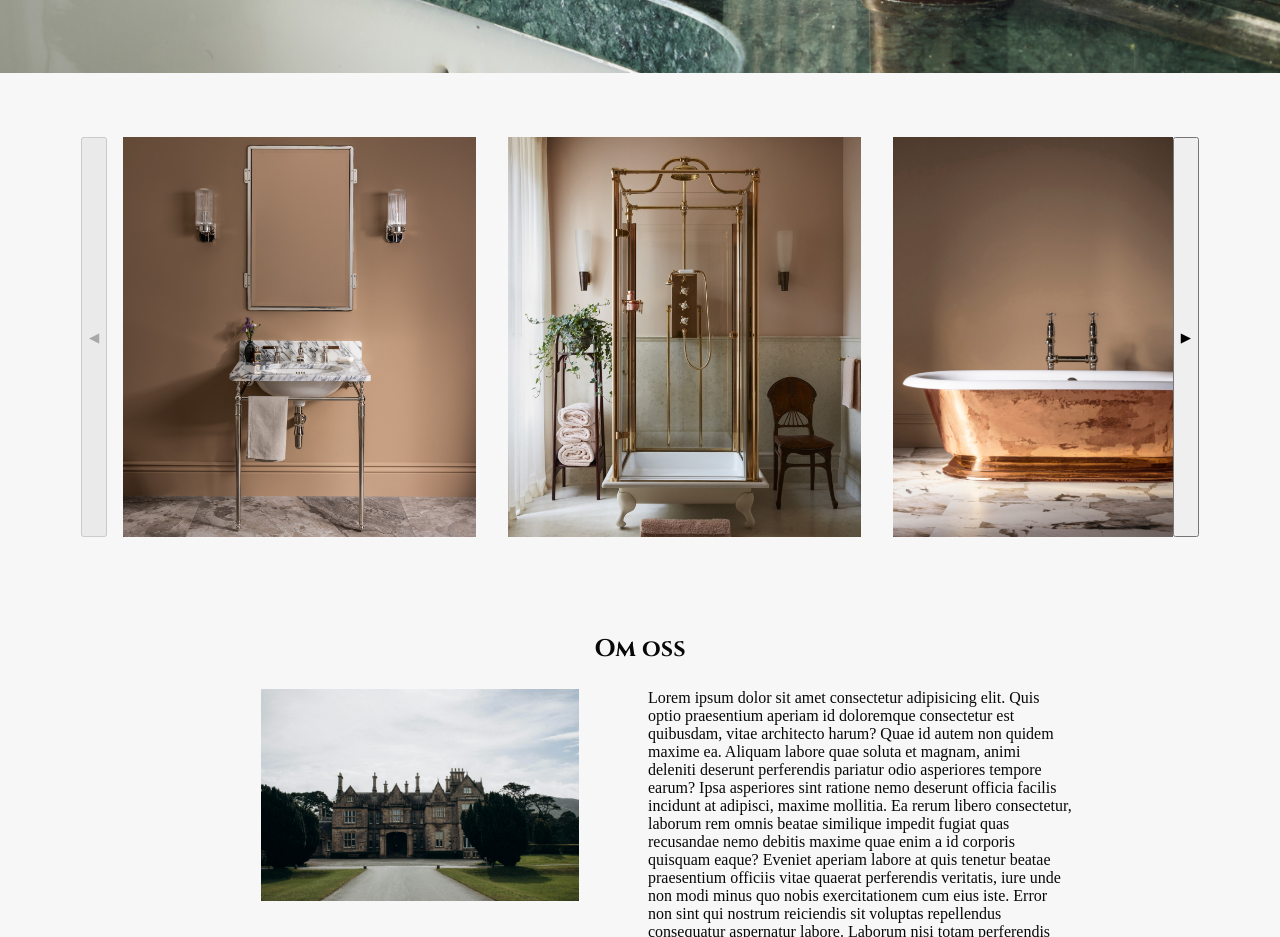
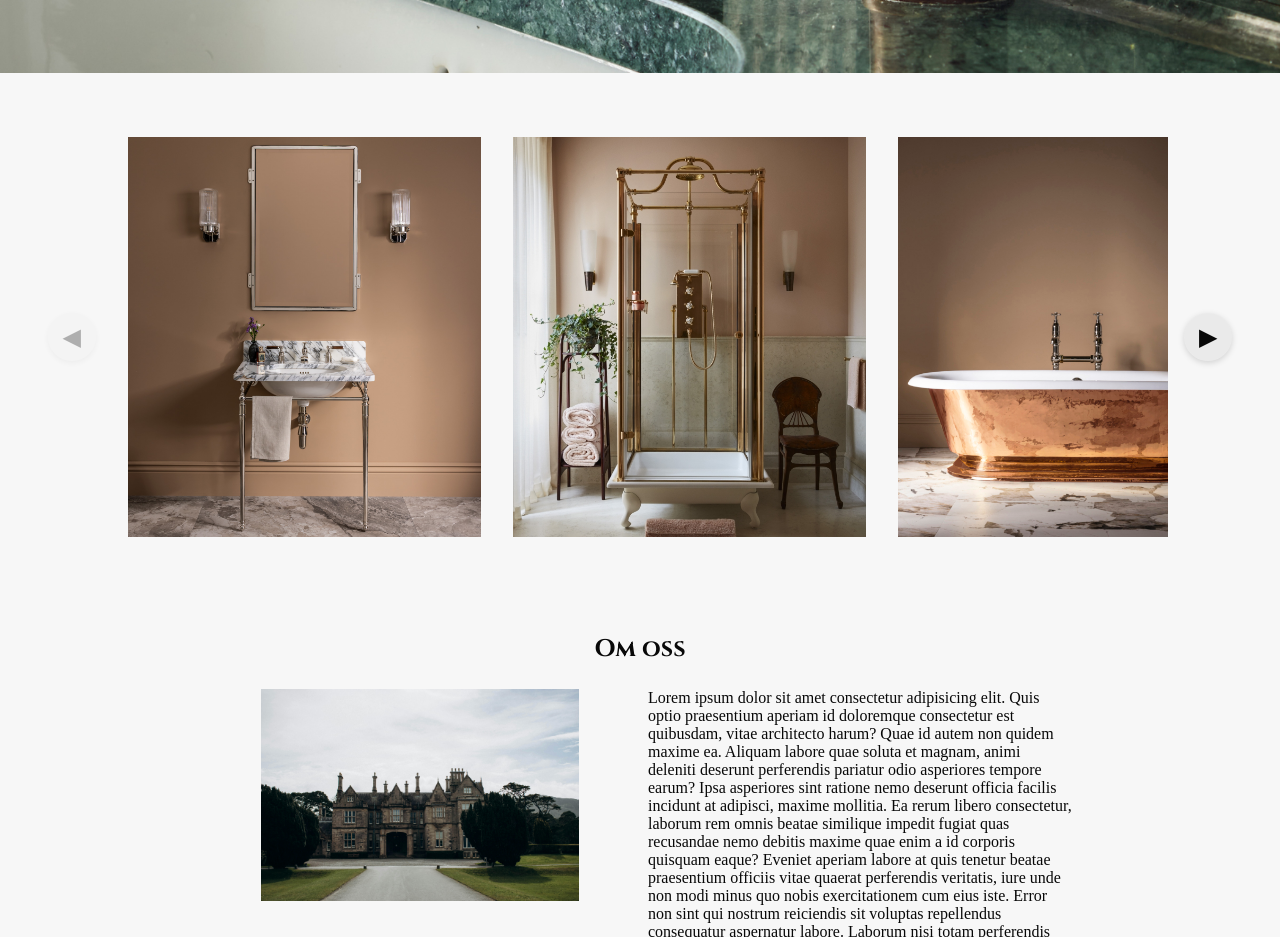
Before and after one commit to jonaru/kb-site, a React (Vite) app: page / in a window 1280 px wide. Shown: the part 840-1777 px from the top of the page. Built offline with nearby package versions, Linux system fonts and the light colour scheme; a web font is replaced by a local one.

Commit message:
Styled slider arrows

```diff
--- a/src/routes/index.lazy.jsx
+++ b/src/routes/index.lazy.jsx
@@ -13,12 +13,12 @@ const ITEM_WIDTH = 417;
 function Index() {
   const products = getProducts();
   const [scrollPosition, setScrollPosition] = useState(0);
-  const [sliderWidth, setSliderWidth] = useState(0);
+  const [loading, setLoading] = useState(true);
   const containerRef = useRef();
 
   useEffect(() => {
     if (containerRef.current) {
-      setSliderWidth(containerRef.current.getBoundingClientRect().width);
+      setLoading(false);
       containerRef.current.scrollLeft = 0;
       setScrollPosition(0);
     }
@@ -47,6 +47,7 @@ function Index() {
   const canScrollRight = () => {
     //return scrollPosition < sliderWidth;
     if (!containerRef.current) return false;
+
     const refCurrent = containerRef.current;
     return (
       scrollPosition + refCurrent.clientWidth < refCurrent.scrollWidth - 10
--- a/styles/style.css
+++ b/styles/style.css
@@ -97,11 +97,42 @@ body {
     padding-right: 16px;
 }
 
-@media (max-width: 1750px) {
-    .article-slider {
-        gap: 32px;
-    }
-}
+.slider-arrow {
+    background-color: rgba(0, 0, 0, 0.05); /* soft translucent background */
+    border: none;
+    border-radius: 50%;
+    width: 48px;
+    height: 48px;
+    font-size: 24px;
+    color: var(--secondary-color);
+    cursor: pointer;
+    display: flex;
+    align-items: center;
+    justify-content: center;
+    align-self: center;
+    box-shadow: 0 2px 6px rgba(0, 0, 0, 0.15);
+    transition: background-color 0.2s ease, transform 0.15s ease;
+  }
+
+  .slider-arrow:hover {
+    background-color: rgba(0, 0, 0, 0.15);
+    transform: scale(1.05);
+  }
+
+  .slider-arrow:disabled {
+    opacity: 0.3;
+    cursor: default;
+    pointer-events: none;
+  }
+
+  .slider-arrow.left {
+    margin-right: 1rem;
+  }
+
+  .slider-arrow.right {
+    margin-left: 1rem;
+  }
+
 
 .about h2 {
     margin-bottom: 1.5rem;
@@ -127,6 +158,11 @@ body {
     justify-self: center;
     align-self: center;
 }
+@media (max-width: 1750px) {
+    .article-slider {
+        gap: 32px;
+    }
+}
 @media (max-width: 768px) {
     .hero {
         padding: 30px;
@@ -141,6 +177,14 @@ body {
     .article-section {
         padding: 0;
     }
+    .article-slider {
+        gap: 16px;
+    }
+
+    .slider-arrow {
+
+    }
+
     .about-content {
         margin-left: 0;
         margin-right: 0;
```
